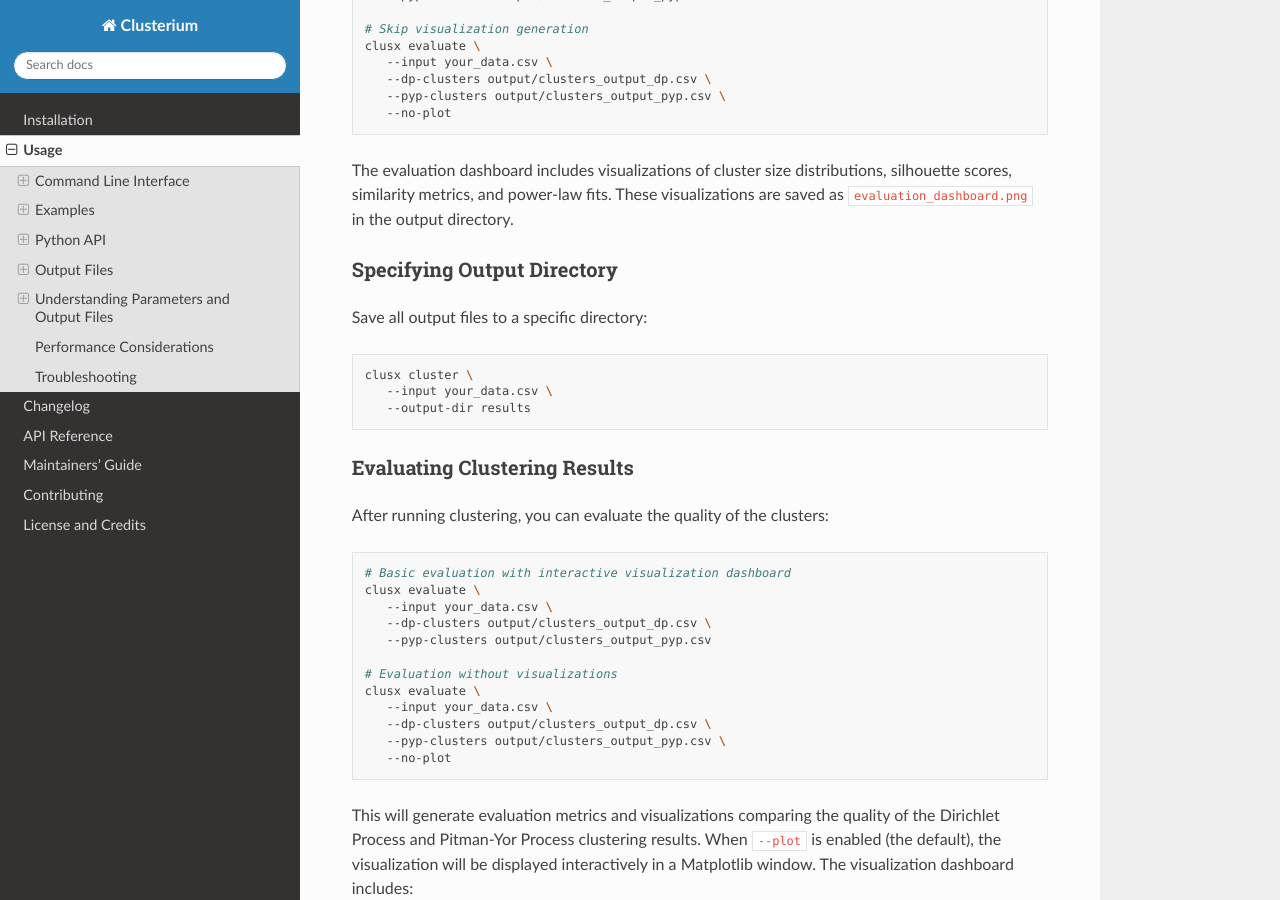
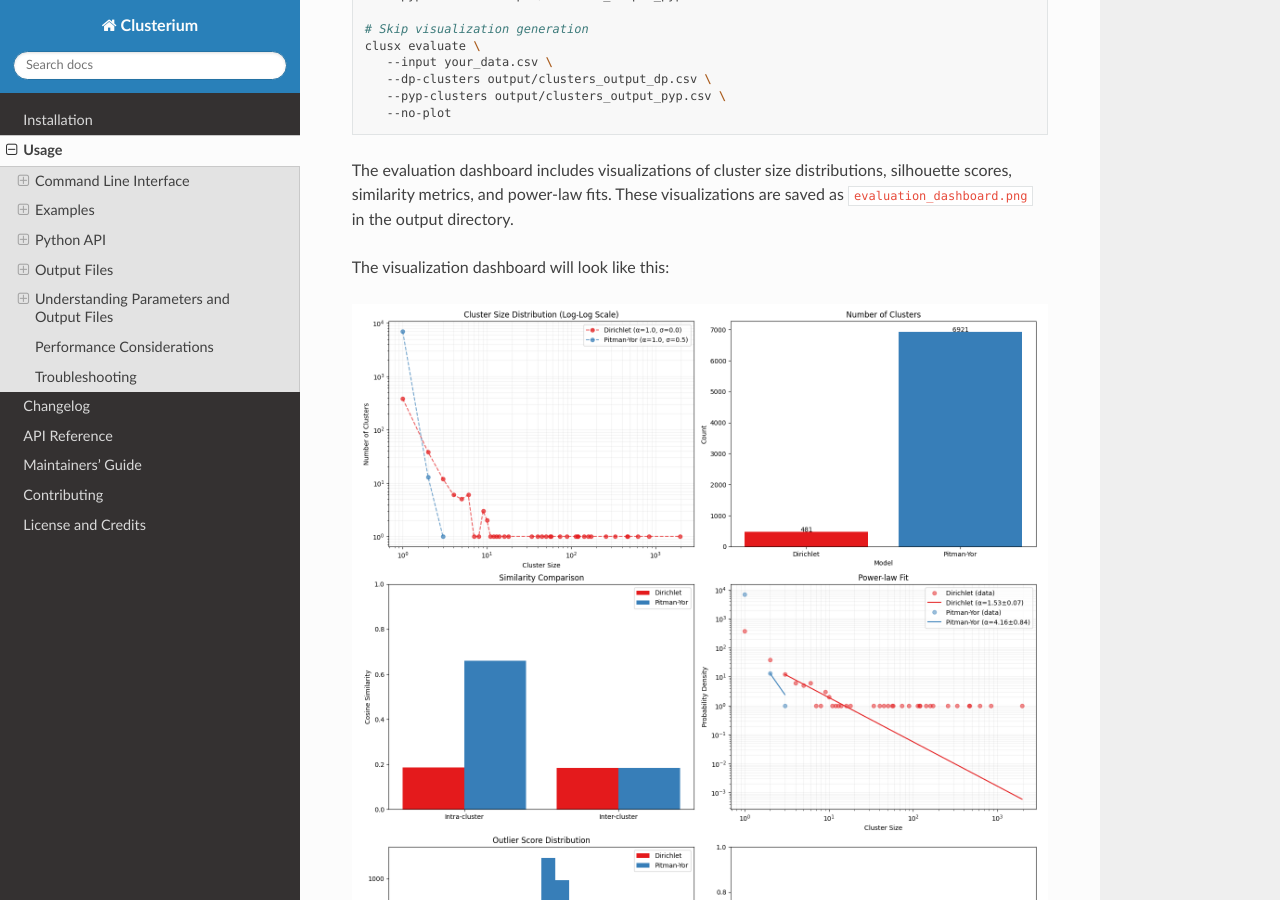
Before and after one commit to sergeyklay/clusterium, a Sphinx documentation site: the page built from docs/source/usage.rst, in a window 1280 px wide and 900 px high, scrolled down 2307 px. Built offline with Sphinx 7.4.7 and the Read the Docs theme 3.1.0, drawn with Linux system fonts in a browser that asks for light colours.

Commit message:
Add example dashboard to documentation

```diff
--- a/docs/source/usage.rst
+++ b/docs/source/usage.rst
@@ -151,7 +151,16 @@ Visualizations are generated using the ``evaluate`` command, not the ``cluster``
       --pyp-clusters output/clusters_output_pyp.csv \
       --no-plot
 
-The evaluation dashboard includes visualizations of cluster size distributions, silhouette scores, similarity metrics, and power-law fits. These visualizations are saved as ``evaluation_dashboard.png`` in the output directory.
+The evaluation dashboard includes visualizations of cluster size distributions,
+silhouette scores, similarity metrics, and power-law fits. These visualizations
+are saved as ``evaluation_dashboard.png`` in the output directory.
+
+The visualization dashboard will look like this:
+
+.. image:: _static/evaluation_dashboard_v1.png
+   :alt: Evaluation Dashboard Example
+   :width: 100%
+
 
 Specifying Output Directory
 ---------------------------
```
Also changed, not shown: docs/source/_static/evaluation_dashboard_v1.png (added), 2 other files.
